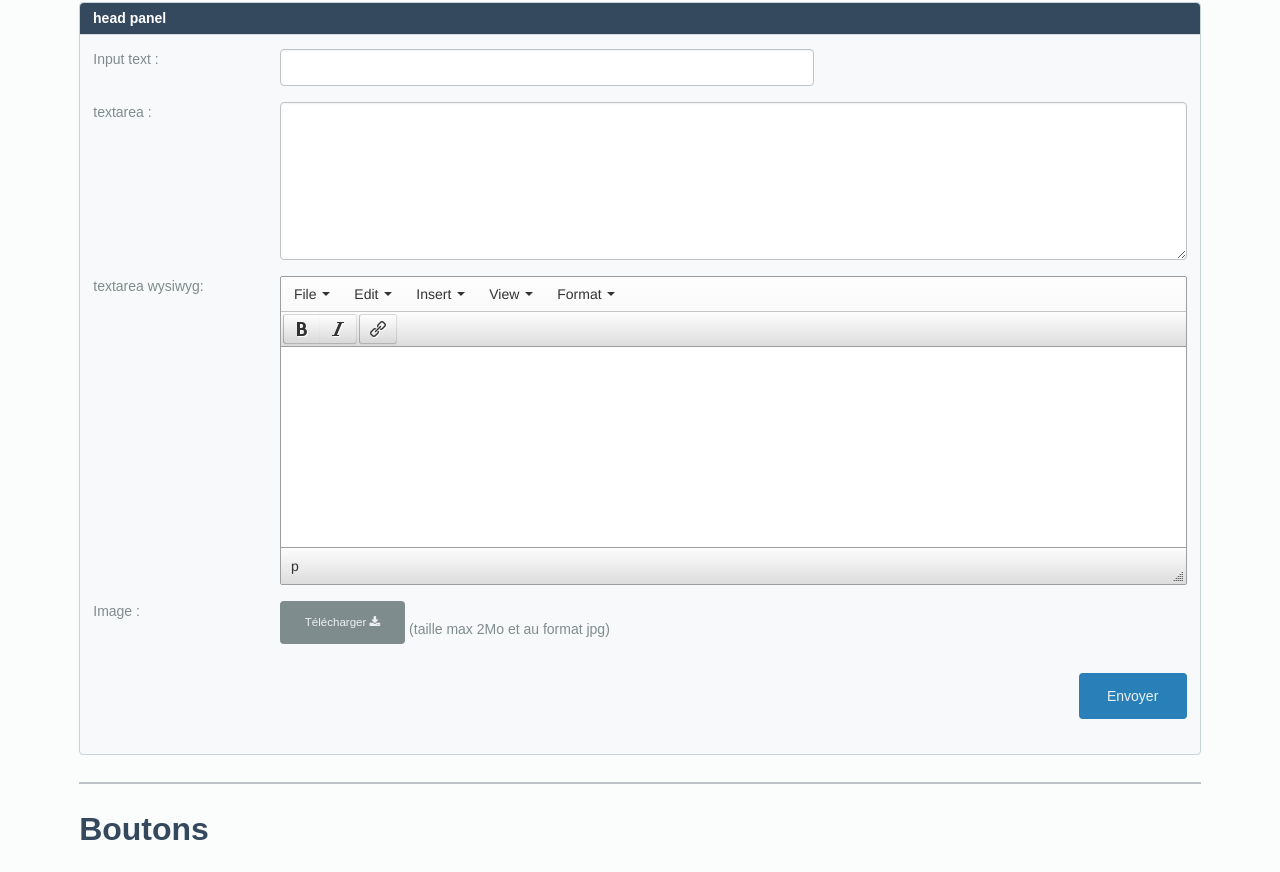
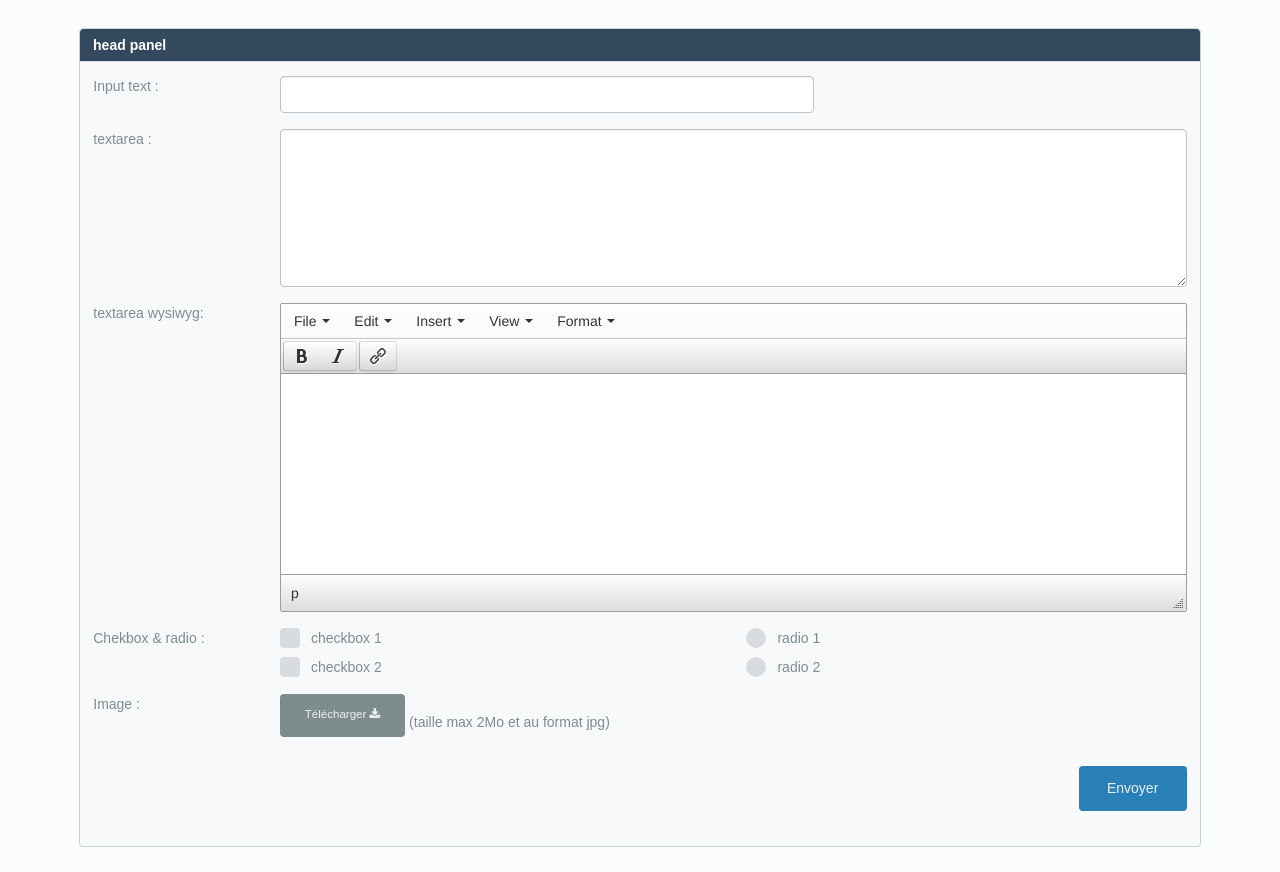
Before and after one commit to xavierpeyret/roots.1.0, a plain HTML site: page index.html in a window 1280 px wide. Shown: the part 2609-3481 px from the top of the page. Drawn offline with Linux system fonts and the light colour scheme.

Commit message:
add checkbox and radio property

```diff
--- a/index.html
+++ b/index.html
@@ -213,18 +213,20 @@
 							<div class="large-12">
 								<h1>Visibilty</h1>
 							</div>
+							<div class="large-12">
+								<div class="panel ">
+
 									<div class="large-6 ">
-								<div class="panel ">
 										<h4 class="show-small">show small</h4>
 										<h4 class="show-medium">show medium</h4>
 										<h4 class="show-large">show large</h4>
 									</div>
-							</div>
 									<div class="large-6 ">
-								<div class="panel ">
 										<h4 class="hide-small">hide small</h4>
 										<h4 class="hide-medium">hide medium</h4>
 										<h4 class="hide-large">hide large</h4>
+									</div>
+									<div class="clearfix"></div>
 								</div>
 							</div>
 						</div>
@@ -268,6 +270,26 @@
 													<div class="large-10">
 														<div class="tynimce-wrap">
 															<textarea class="tinymce" name="" required  id="" cols="30" rows="10"></textarea>
+														</div>
+													</div>
+												</div>
+
+										<!-- section input text -->
+												<div class="row">
+													<div class="large-2">
+														<label>Chekbox & radio :</label>
+													</div>
+													<div class="large-5">
+														<div class="checkbox">
+															<input type="checkbox" id="checkbox1" name="checkbox1" value=""><label for="checkbox1">checkbox 1<i class="fa fa-check"></i></label>
+															<input type="checkbox" id="checkbox2" name="checkbox2" value=""><label for="checkbox2">checkbox 2<i class="fa fa-check"></i></label>
+														</div>
+
+													</div>
+													<div class="large-5">
+														<div class="radio">
+															<input type="radio" id="radio1" name="radio" value=""><label for="radio1">radio 1<i class="fa fa-circle-o"></i></label>
+															<input type="radio" id="radio2" name="radio" value=""><label for="radio2">radio 2<i class="fa fa-circle-o"></i></label>
 														</div>
 													</div>
 												</div>
--- a/sass/module/_form.scss
+++ b/sass/module/_form.scss
@@ -107,6 +107,82 @@ label.inline {
 	padding: 0.5625rem 0;
 }
 /* --------------------------------------- */
+/* checkbox Styles
+/* --------------------------------------- */
+.checkbox {
+	margin-bottom: 1rem;
+	input[type="checkbox"]{display: none;}
+	label{
+		position: relative;
+		display: block;
+		margin-bottom: 0.5rem;
+		padding-left:  31px;
+		&:before {
+			content: '';
+			height: 20px;width: 20px;
+			position: absolute;
+			top: 0; left: 0;
+			background: lighten($input-check-color, 10%);
+			border-radius: 4px;
+			@include transition-duration();
+		}
+		i{
+			height: 20px;width: 20px;
+			position: absolute;
+			top: 3px; left: 2px;
+			color: rgba(0,0,0,0);
+			@include transition-duration();
+		}
+		&:hover:before{ background: $input-check-color-focus;}
+	}
+	input[type="checkbox"]:checked + label {
+		&:before {background: $input-check-color-focus;}
+		i {color: lighten($input-check-color, 20%);}
+	}
+}
+/* --------------------------------------- */
+/* checkbox Styles
+/* --------------------------------------- */
+.radio {
+	margin-bottom: 1rem;
+	input[type="radio"]{display: none;}
+	label{
+		position: relative;
+		display: block;
+		margin-bottom: 0.5rem;
+		padding-left:  31px;
+		&:before {
+			content: '';
+			height: 20px;width: 20px;
+			position: absolute;
+			top: 0; left: 0;
+			background: lighten($input-check-color, 10%);
+			border-radius: 50%;
+			@include transition-duration();
+		}
+		i{
+			height: 20px;width: 20px;
+			position: absolute;
+			top: 3px; left: 4px;
+			color: rgba(0,0,0,0);
+			@include transition-duration();
+		}
+
+		&:hover:before{
+			background: $input-check-color-focus;
+		}
+
+	}
+	input[type="radio"]:checked + label {
+		&:before {
+			background: $input-check-color-focus;
+		}
+		i{
+			color: lighten($input-check-color, 20%);
+		}
+	}
+}
+/* --------------------------------------- */
 /* tinymce
 /* --------------------------------------- */
 .tynimce-wrap {
--- a/sass/tools/_settings.scss
+++ b/sass/tools/_settings.scss
@@ -137,6 +137,9 @@ $input-color-shadow-inset : inset 0 1px 2px rgba($asbestos,0.1) ;
 $input-color-shadow-focus : 0 0 2px rgba($asbestos-dark,0.5) ;
 $input-color-text   	  : $asbestos-dark ;
 
+$input-check-color 		 : $silver ;
+$input-check-color-focus : $turquoise ;
+
 /*-----------------------------------*/
 /* 	@Boutons & Dropdown
 /*-----------------------------------*/
```
Also changed, not shown: stylesheets/app.css. Lines whose indentation alone changed are shown as unchanged.
